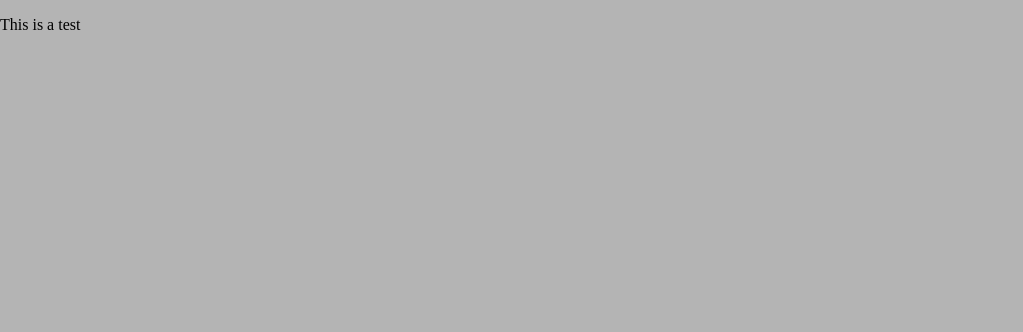
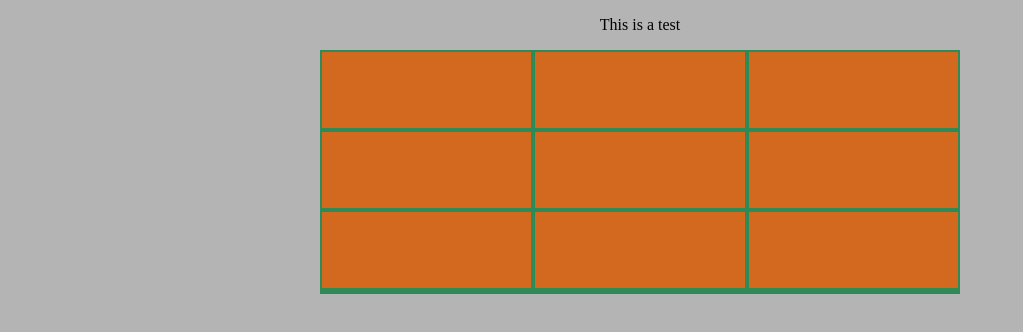
Before and after one commit to coffee-marios/tic-tac-toe, a plain HTML site: page index.html in a window 1280 px wide. Shown: the whole page, without its empty margins (0-1023 px from the left). Drawn offline with Linux system fonts and the light colour scheme.

Commit message:
Create a game board

```diff
--- a/index.html
+++ b/index.html
@@ -11,7 +11,14 @@
 </head>
 
 <body>
-    <p>This is a test</p>
+
+    <div class="main">
+        <p>This is a test</p>
+
+        <div id="gameboard"></div>
+    </div>
+    <br>
+    <br><br><br><br><br>
 
 </body>
 
--- a/script.js
+++ b/script.js
@@ -0,0 +1,16 @@
+// Create a board
+(function () {
+  var board = document.getElementById("gameboard");
+
+  for (let i = 0; i < 3; i++) {
+    const blockBoard = document.createElement("div");
+    blockBoard.classList.add("block-board");
+    board.appendChild(blockBoard);
+
+    for (let j = 0; j < 3; j++) {
+      const blockBoard = document.createElement("div");
+      blockBoard.classList.add("block-board");
+      board.appendChild(blockBoard);
+    }
+  }
+})();
--- a/style.css
+++ b/style.css
@@ -383,3 +383,26 @@ template {
 body {
     background-color: rgba(0, 0, 0, 0.293);
 }
+
+.main {
+    margin: auto;
+    width: 50%;
+    text-align: center;
+}
+
+#gameboard {
+    display: grid;
+
+    grid-template-columns: repeat(3, 1fr);
+    grid-template-rows: repeat(3, 5rem);
+
+    justify-items: stretch;
+    gap: 0;
+    background-color: chartreuse;
+
+}
+
+.block-board {
+    background-color: chocolate;
+    border: 2px solid seagreen;
+}
```
